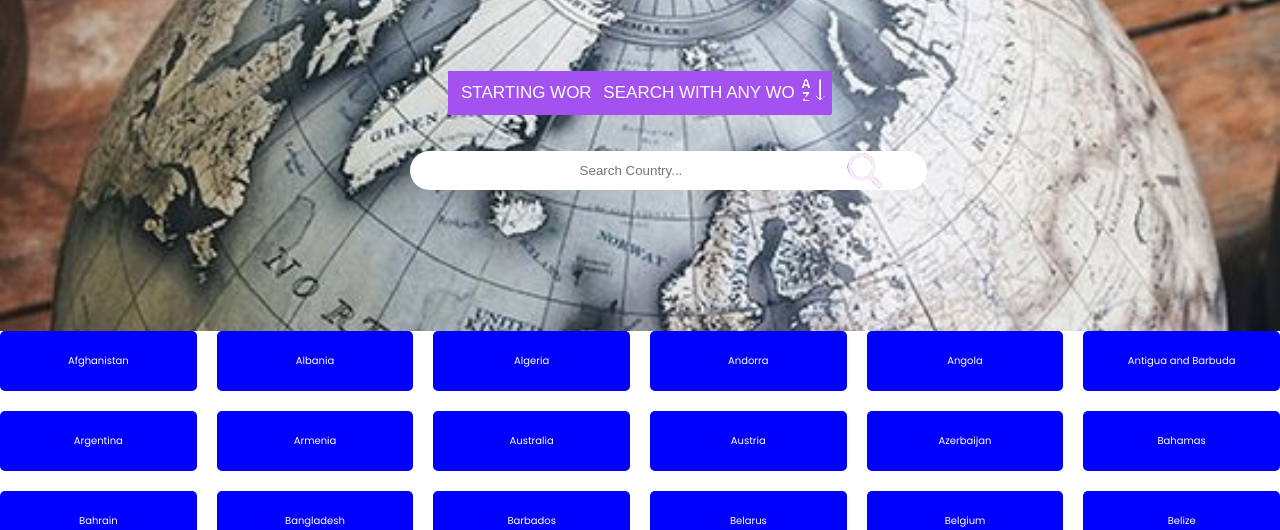
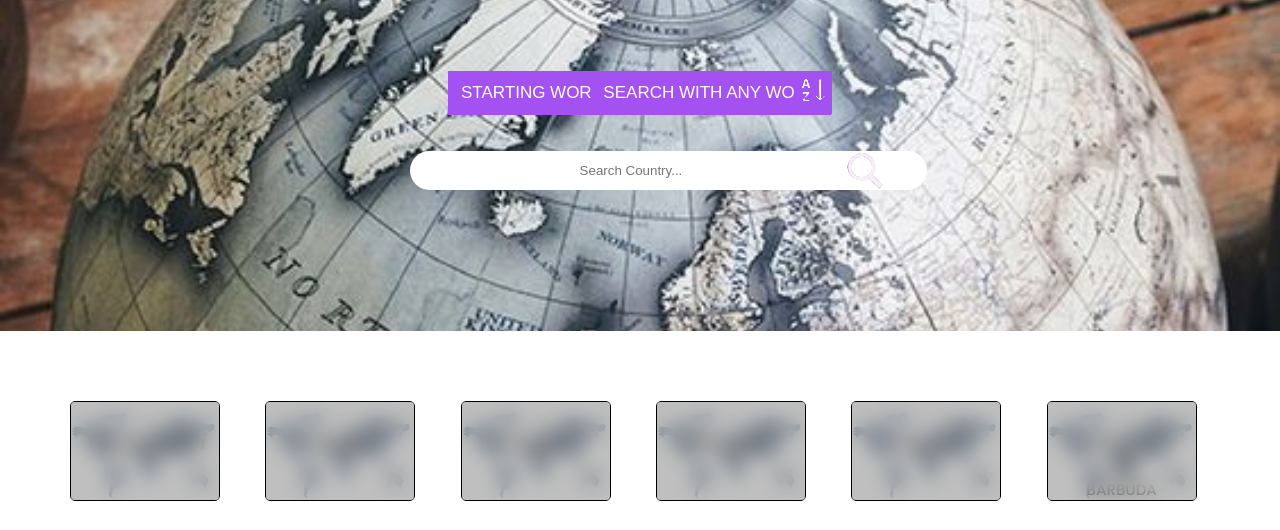
Before and after one commit to bintadam/Countries, a plain HTML site: page index.html in a window 1280 px wide. Shown: the part 269-799 px from the top of the page. Drawn offline with Linux system fonts and the light colour scheme.

Commit message:
add style

```diff
--- a/index.html
+++ b/index.html
@@ -8,7 +8,7 @@
         <link rel="stylesheet" href="style.css">
     </head>
     <body>
-        <div class="hero">
+        <section class="hero">
             <h1>WORLD COUNTRIES LIST</h1>
             <form >
                 <button class="btn btn-start">STARTING WORD</button>
@@ -17,8 +17,11 @@
                 <input id="search" type="text" placeholder="Search Country...">
                 <span><img class="search" src="images/search.png" alt=""></span>
             </form>
-        </div>
-        <div class="card-container" id="cardContainer"></div>
+        </section>
+        <section id="main">
+            <div class="card-container" id="cardContainer">
+            </div>
+        </section>
         <script src="countries.js"></script>
         <script src="script.js"></script>
     </body>
--- a/script.js
+++ b/script.js
@@ -11,10 +11,10 @@ total.textContent = `Total Number of countries: ${countriesLength}`;
 hero.appendChild(total)
 
 const country = countries.forEach(wadan => {
-    console.log(wadan)
+    capitalCountry = wadan.toUpperCase()
     const card = document.createElement("div")
     card.className = "card"
-    card.textContent = wadan;
+    card.textContent = capitalCountry;
     container.appendChild(card);
 })
 
--- a/style.css
+++ b/style.css
@@ -15,7 +15,8 @@ html{
 body{
     font-family: 'Poppins', sans-serif;
     height: 100vh;
-    color: #ffffff;
+    color: #FFF;
+    z-index: 1;
 }
 
 .hero{
@@ -48,6 +49,9 @@ form input{
     padding: 1.2rem 17rem;
     border-radius: 10rem;
 }
+#main{
+    padding: 5%;
+}
 
 .card-container{
     display: grid;
@@ -56,11 +60,33 @@ form input{
 }
 
 .card{
-    border: 2px solid #0000;
-    padding: 20px;
-    border-radius: 5px;
+    position: relative;
+    border: 1px solid #000;
+    border-radius:5px;
     text-align: center;
-    background-color: blue;
+    background: url("images/map.jpeg");
+    background-size: cover;
+    background-repeat: no-repeat;
+    width: 15rem;
+    margin: 6px;
+    height: 10rem;
+    padding: 30px;
+    font-size: 1.5rem;
+    font-weight: 500;
+    color: #000;
+    z-index: 2;
+}
+
+.card::after{
+    content: "";
+    position: absolute;
+    top: 0;
+    right: 0;
+    bottom: 0;
+    left: 0;
+    backdrop-filter: blur(10px);
+    background-color: rgba(128, 128, 128, 0.5);
+    z-index: 1;
 }
 
 .search{
```
